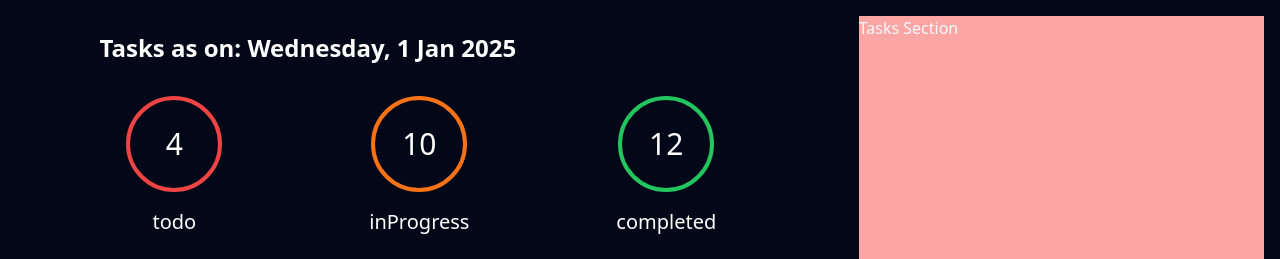
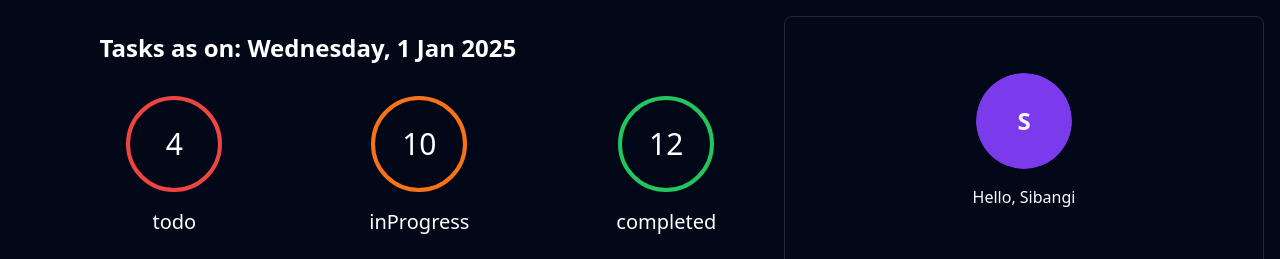
Before and after one commit to Sibangi-2911/Bootcamp-Web-Development, a React (Vite) app in the folder my-tasks-app/: page /tasks in a window 1280 px wide. Shown: the top 259 px of the page. Built offline with nearby package versions, Linux system fonts and the light colour scheme.

Commit message:
tasksidebar added and modified the file

```diff
--- a/my-tasks-app/pages/tasks/tasks.jsx
+++ b/my-tasks-app/pages/tasks/tasks.jsx
@@ -1,6 +1,7 @@
 import { FilterBar } from "@/components/filterBar/filterBar";
 import { TasksCounter } from "@/components/tasksCounter/tasksCounter";
 import { Task } from "@/components/task/task";
+import { TaskSidebar } from "@/components/taskSideBar/taskSidebar";
 
 export default function Tasks() {
   return (
@@ -21,7 +22,9 @@ export default function Tasks() {
           <Task />
         </div>
       </section>
-      <section className="flex basis-1/3  bg-red-300">Tasks Section</section>
+      <section className="flex basis-1/3 ">
+        <TaskSidebar />
+      </section>
     </section>
   );
 }
```
